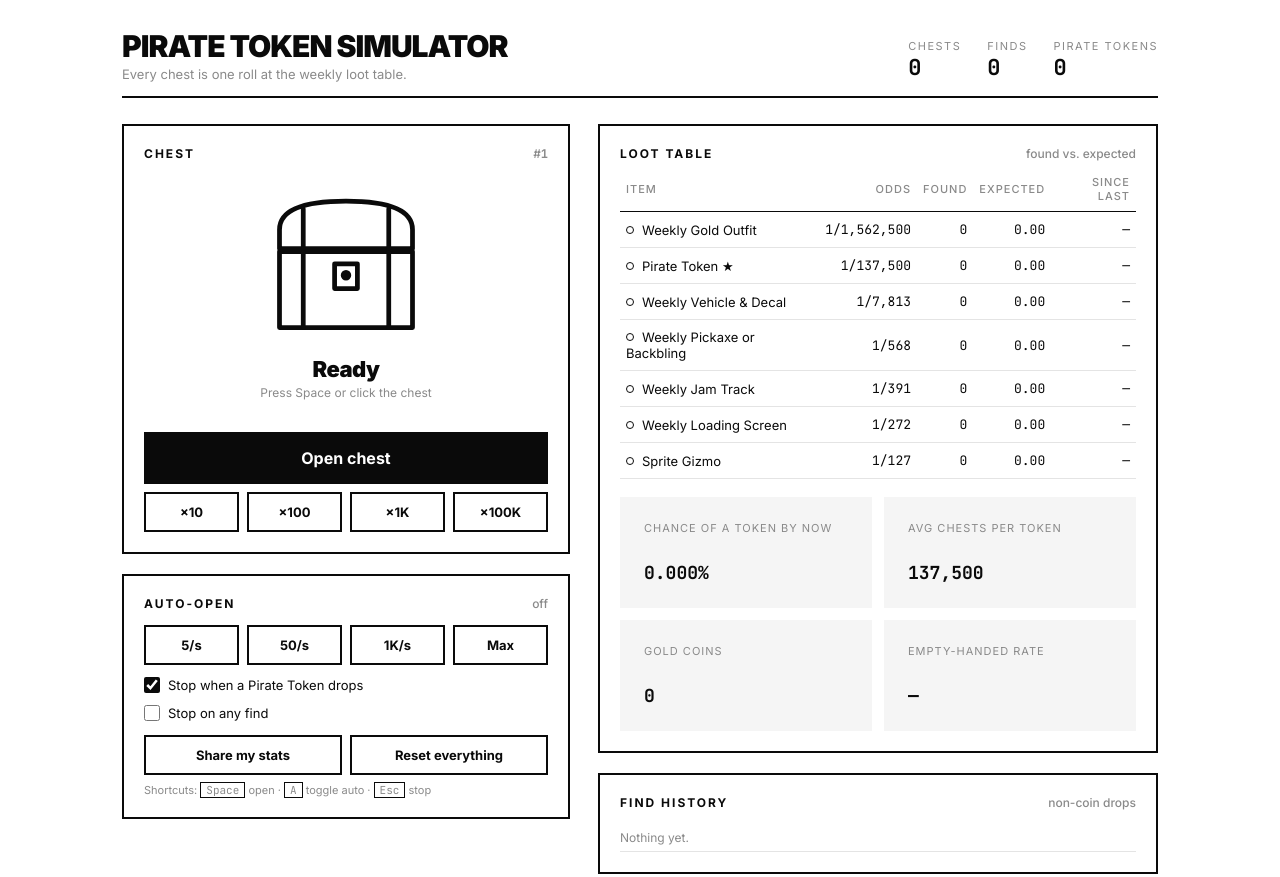
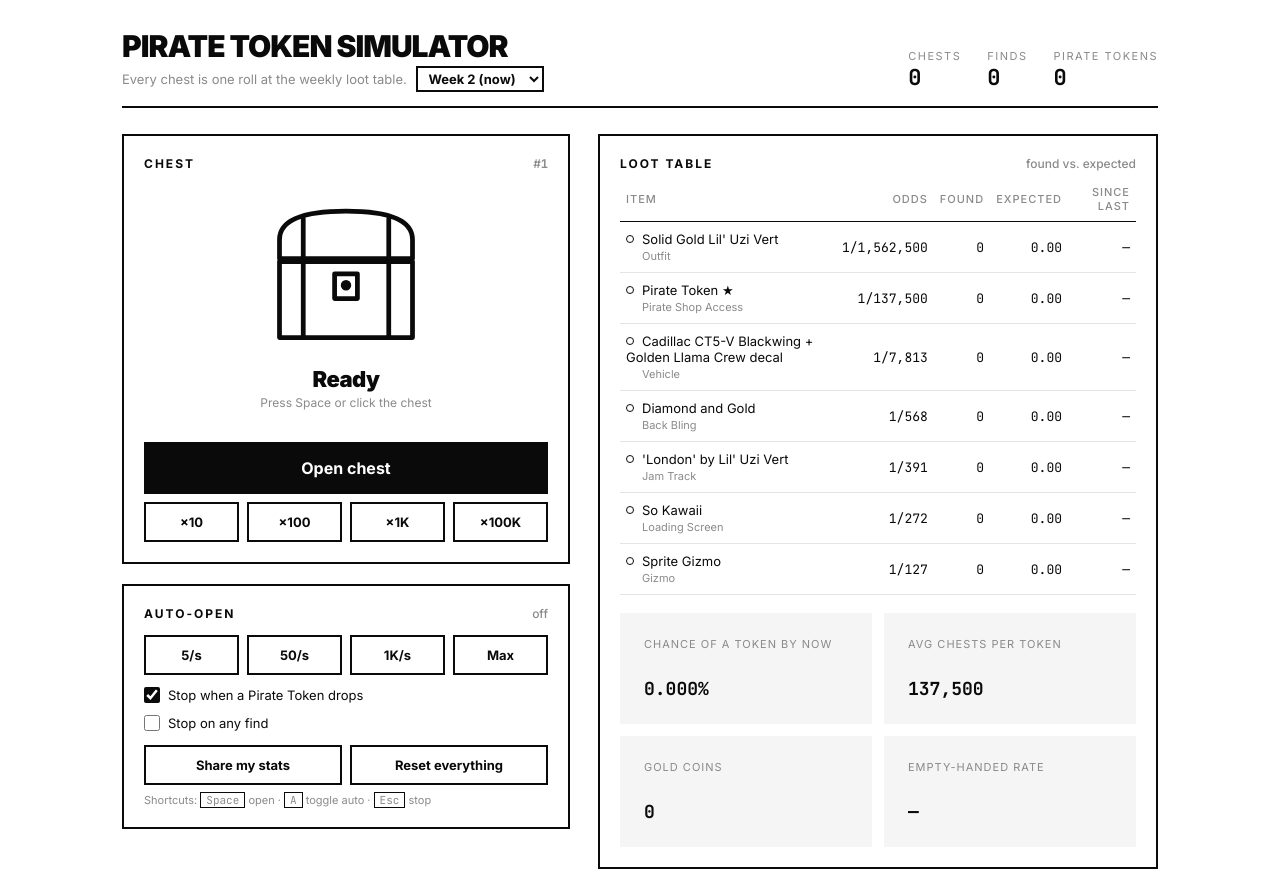
Before and after one commit to apollosense/fortnitetokenfinder, a plain HTML site: page index.html in a window 1280 px wide. Shown: the top 877 px of the page. Drawn offline with Linux system fonts and the light colour scheme.

Commit message:
weekly items

```diff
--- a/index.html
+++ b/index.html
@@ -12,7 +12,7 @@
   <header>
     <div>
       <h1>Pirate Token Simulator</h1>
-      <p>Every chest is one roll at the weekly loot table.</p>
+      <p>Every chest is one roll at the weekly loot table. <select id="weekSel"></select></p>
     </div>
     <div class="stats">
       <div class="stat"><div class="k">Chests</div><div class="v mono" id="sOpened">0</div></div>
--- a/script.js
+++ b/script.js
@@ -10,7 +10,24 @@ const LOOT = [
   { id: 'sprite',  name: 'Sprite Gizmo',                odds: 127 },
 ];
 const P_TOKEN = 1 / 137500;
-const GIZMOS = ['Portable Extractor', 'Cheat Code Locator', 'Extraction Accelerator', 'Llama Supply Drop', 'Spicy Taco'];
+const GIZMOS = ['Portable Extractor', 'Extraction Accelerator', 'Sprite Locator', 'Lucky Locator', 'Golden Firework'];
+
+// weekly pool, rotates sundays 9pm ET (02:00 UTC monday)
+const WEEKS = [
+  { n: 1, start: '2026-11-01T00:00:00Z', items: {
+    gold: 'Solid Gold A$AP Rocky', vehicle: "Mercedes-AMG G 63 'G-Wagon' + Golden Llama Crew decal",
+    pickaxe: "Solid Gold A$AP Rocky's Gauntlets", jam: "'No Trespassing' by A$AP Rocky", loading: 'Plunder in Paradise' }, slot: 'Pickaxe' },
+  { n: 2, start: '2026-11-09T02:00:00Z', items: {
+    gold: "Solid Gold Lil' Uzi Vert", vehicle: 'Cadillac CT5-V Blackwing + Golden Llama Crew decal',
+    pickaxe: 'Diamond and Gold', jam: "'London' by Lil' Uzi Vert", loading: 'So Kawaii' }, slot: 'Back Bling' },
+  { n: 3, start: '2026-11-16T02:00:00Z', items: null },
+  { n: 4, start: '2026-11-23T02:00:00Z', items: null },
+  { n: 5, start: '2026-11-30T02:00:00Z', items: null },
+];
+const TYPES = { gold: 'Outfit', vehicle: 'Vehicle', pickaxe: 'Pickaxe / Back Bling', jam: 'Jam Track', loading: 'Loading Screen', token: 'Item Shop token', sprite: 'Gizmo' };
+const now = Date.now();
+let week = WEEKS.filter(w => Date.parse(w.start) <= now).pop() || WEEKS[0];
+const nm = l => (week.items && week.items[l.id]) || l.name;
 
 function roll() {
   const r = Math.random(); let acc = 0;
@@ -29,8 +46,7 @@ function openOne() {
   const it = roll();
   if (!it) { const c = 5 + Math.floor(Math.random() * 46); S.coins += c; S.empties++; return { it: null, label: `${c} gold coins` }; }
   S.counts[it.id]++; S.last[it.id] = S.opened;
-  let label = it.name;
-  if (it.id === 'pickaxe') label = Math.random() < .5 ? 'Weekly Pickaxe' : 'Weekly Backbling';
+  let label = nm(it);
   if (it.id === 'sprite') label = GIZMOS[Math.floor(Math.random() * GIZMOS.length)] + ' (Gizmo)';
   S.log.unshift({ n: S.opened, id: it.id, label });
   if (S.log.length > 200) S.log.length = 200;
@@ -50,7 +66,7 @@ function render() {
     const got = S.counts[l.id], exp = S.opened / l.odds;
     const since = S.last[l.id] ? fmt(S.opened - S.last[l.id]) : (S.opened ? fmt(S.opened) : '—');
     return `<tr class="${got ? 'got' : ''} ${l.id === 'token' ? 'token' : ''}">
-      <td><span class="dot"></span>${l.name}</td>
+      <td><span class="dot"></span>${nm(l)}${l.id === 'token' ? ' ★' : ''}<small class="type">${l.id === 'token' ? 'Pirate Shop Access' : (l.id === 'pickaxe' && week.slot ? week.slot : week.items || l.id === 'sprite' ? TYPES[l.id] : 'not revealed yet')}</small></td>
       <td class="n mono">1/${fmt(l.odds)}</td>
       <td class="n mono">${fmt(got)}</td>
       <td class="n mono">${exp < 10 ? exp.toFixed(2) : fmt(exp)}</td>
@@ -98,7 +114,7 @@ function bulk(n) {
   const got = {}; let tokenAt = 0;
   for (let i = 0; i < n; i++) { const r = openOne(); if (r.it) { got[r.it.id] = (got[r.it.id] || 0) + 1; if (r.it.id === 'token' && !tokenAt) tokenAt = S.opened; } }
   animateChest();
-  const parts = LOOT.filter(l => got[l.id]).map(l => `${got[l.id]}× ${l.name.replace('Weekly ', '')}`);
+  const parts = LOOT.filter(l => got[l.id]).map(l => `${got[l.id]}× ${nm(l)}`);
   showResult({ it: null, label: `Opened ${fmt(n)} chests` }, parts.length ? parts.join(' · ') : 'only gold coins');
   if (tokenAt) tokenFound(tokenAt);
   render(); save();
@@ -130,10 +146,10 @@ function tick(t) {
 
 
 function shareText() {
-  const finds = LOOT.filter(l => S.counts[l.id]).map(l => `${l.id === 'token' ? '★' : '•'} ${S.counts[l.id]}× ${l.name}`);
+  const finds = LOOT.filter(l => S.counts[l.id]).map(l => `${l.id === 'token' ? '★' : '•'} ${S.counts[l.id]}× ${nm(l)}`);
   const pt = 1 - Math.pow(1 - P_TOKEN, S.opened);
   return [
-    '☠ PIRATE TOKEN SIMULATOR',
+    '☠ PIRATE TOKEN SIMULATOR (week ' + week.n + ')',
     `Chests opened: ${fmt(S.opened)}`,
     `Pirate Tokens: ${fmt(S.counts.token)}${S.counts.token ? ' 🟨' : ''}`,
     ...(finds.length ? finds : ['• nothing but gold coins 💀']),
@@ -177,6 +193,10 @@ addEventListener('keydown', e => {
   else if (e.code === 'KeyA') setAuto(autoSpeed || 50);
   else if (e.code === 'Escape') { if (autoSpeed) setAuto(autoSpeed); clearToken(); }
 });
+const ws = $('weekSel');
+ws.innerHTML = WEEKS.map(w => `<option value="${w.n}" ${Date.parse(w.start) > now ? 'disabled' : ''}>Week ${w.n}${w === week ? ' (now)' : ''}${Date.parse(w.start) > now ? ' (soon)' : ''}</option>`).join('');
+ws.value = week.n;
+ws.onchange = () => { week = WEEKS.find(w => w.n === +ws.value); render(); };
 document.addEventListener('click', e => { const b = e.target.closest('button'); if (b) b.blur(); });
 render();
 })();
--- a/style.css
+++ b/style.css
@@ -47,7 +47,6 @@ th { text-align: left; font-size: 11px; text-transform: uppercase; letter-spacin
 td { padding: 9px 6px; border-bottom: 1px solid var(--line); }
 td.n, th.n { text-align: right; }
 tr.got td:first-child { font-weight: 700; }
-tr.token td:first-child::after { content: ' ★'; }
 .dot { display: inline-block; width: 8px; height: 8px; border: 1.5px solid var(--fg); border-radius: 50%; margin-right: 8px; vertical-align: 1px; }
 tr.got .dot { background: var(--fg); }
 
@@ -71,3 +70,6 @@ body.token #banner { display: block; animation: pop .4s; }
 #toast.show { opacity: 1; transform: translate(-50%, 0); }
 footer { margin-top: 30px; font-size: 11px; color: var(--mute); }
 kbd { font-family: 'JetBrains Mono'; border: 1px solid var(--fg); padding: 0 5px; font-size: 11px; }
+
+#weekSel { font: inherit; font-weight: 700; color: var(--fg); background: var(--bg); border: 2px solid var(--fg); padding: 2px 6px; margin-left: 6px; cursor: pointer; }
+td small.type { display: block; font-size: 11px; color: var(--mute); margin: 2px 0 0 16px; }
```
Also changed, not shown: 1 other file.
